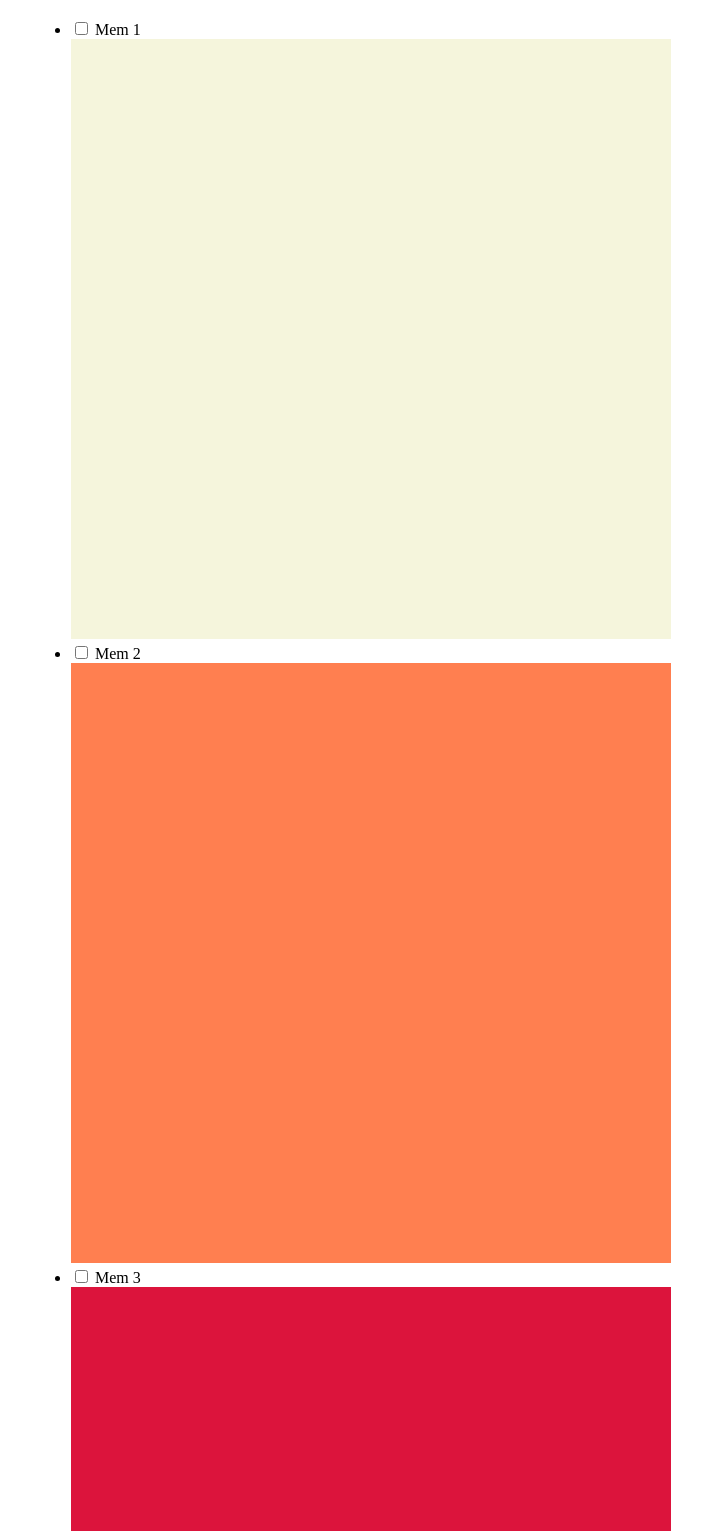
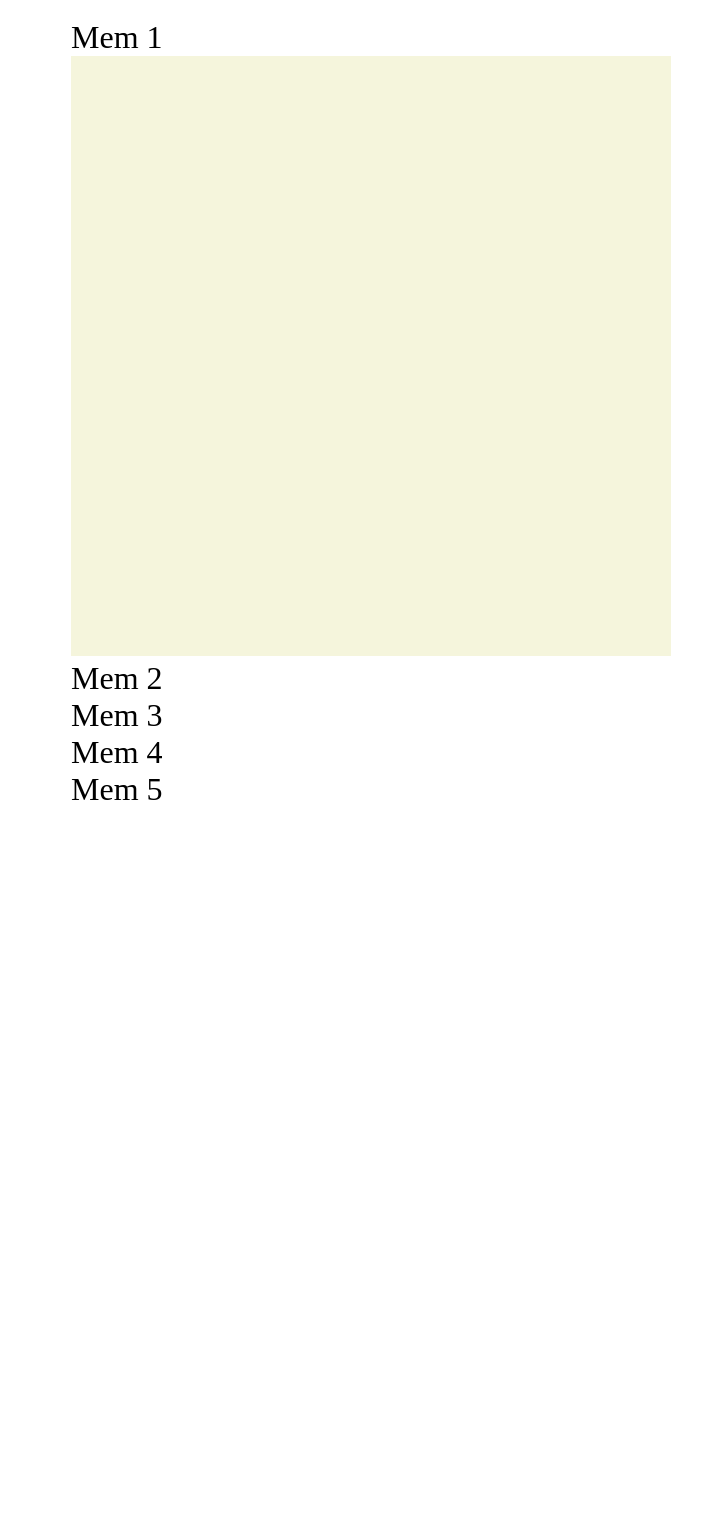
Before and after one commit to chorny-znich/cssBayan, a plain HTML site: page cssBayan/index.html in a window 1280 px wide. Shown: the part 69-1600 px from the top of the page, without its empty margins (289-991 px from the left). After the commit the page ends 901 px from the top, so only its background shows below. Drawn offline with Linux system fonts and the light colour scheme.

Commit message:
feat: hide and show mem content (Sun, Mar 12, 2023 01:01:45 AM)

```diff
--- a/cssBayan/index.html
+++ b/cssBayan/index.html
@@ -12,37 +12,37 @@
     <h1>CSS Bayan</h1>
     <ul>
       <li>
-        <input type="checkbox" id="item1" class="hide">
-        <label for="item1">Mem 1</label>
-        <div>
+        <label for="item1" class="mem__title">Mem 1</label>
+        <input type="radio" name="accordion" id="item1" class="mem__check" checked>
+        <div class="mem__content">
           <img src="./assets/img/mem_1.png" alt="mem 1">
         </div>
       </li>
       <li>
-        <input type="checkbox" id="item2" class="hide">
-        <label for="item1">Mem 2</label>
-        <div>
+        <label for="item2" class="mem__title">Mem 2</label>
+        <input type="radio" name="accordion" id="item2" class="mem__check">
+        <div class="mem__content">
           <img src="./assets/img/mem_2.png" alt="mem 2">
         </div>
       </li>
       <li>
-        <input type="checkbox" id="item3" class="hide">
-        <label for="item1">Mem 3</label>
-        <div>
+        <label for="item3" class="mem__title">Mem 3</label>
+        <input type="radio" name="accordion" id="item3" class="mem__check">
+        <div class="mem__content">
           <img src="./assets/img/mem_3.png" alt="mem 3">
         </div>
       </li>
       <li>
-        <input type="checkbox" id="item4" class="hide">
-        <label for="item1">Mem 4</label>
-        <div>
+        <label for="item4" class="mem__title">Mem 4</label>
+        <input type="radio" name="accordion" id="item4" class="mem__check">
+        <div class="mem__content">
           <img src="./assets/img/mem_4.png" alt="mem 4">
         </div>
       </li>
       <li>
-        <input type="checkbox" id="item5" class="hide">
-        <label for="item1">Mem 5</label>
-        <div>
+        <label for="item5" class="mem__title">Mem 5</label>
+        <input type="radio" name="accordion" id="item5" class="mem__check">
+        <div class="mem__content">
           <img src="./assets/img/mem_5.png" alt="mem 5">
         </div>
       </li>
--- a/cssBayan/style.css
+++ b/cssBayan/style.css
@@ -1,4 +1,21 @@
+ul {
+  list-style: none;
+}
 .wrapper {
   display: flex;
   justify-content: center;
 }
+.mem__title {
+  font-size: 2rem;
+  cursor: pointer;
+}
+.mem__check {
+  display: none;
+}
+.mem__content {
+  display: none;
+  transition: display 0.5s;
+}
+input[type="radio"]:checked+.mem__content {
+  display: block;
+}
```
